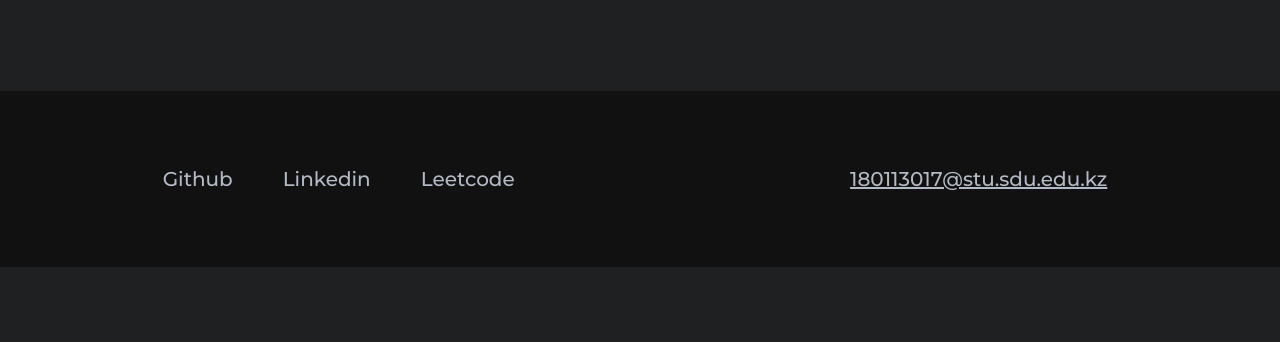
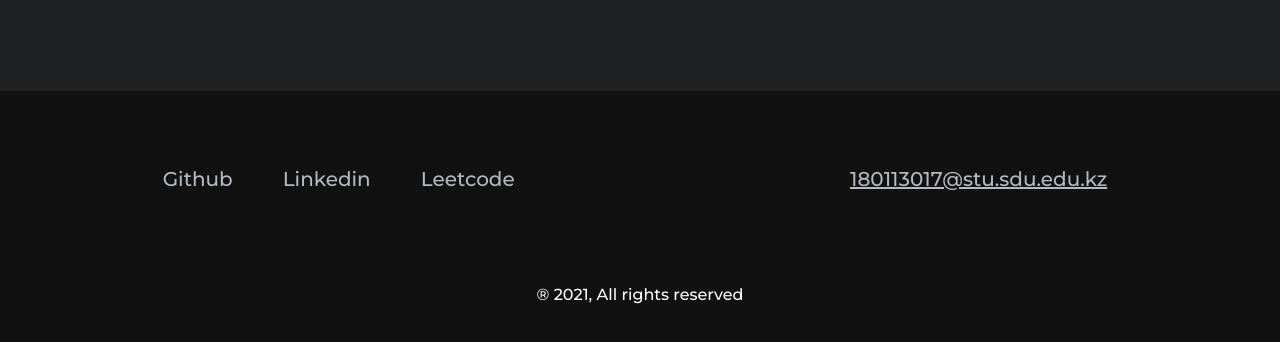
Before and after one commit to kenadil/rsschool-cv, a plain HTML site: page index.html in a window 1280 px wide. Shown: the part 2291-2633 px from the top of the page. Before the commit the page ends 2558 px from the top, so only its background shows below. Drawn offline with Linux system fonts and the light colour scheme.

Commit message:
feat: trademark added

```diff
--- a/css/index.css
+++ b/css/index.css
@@ -201,6 +201,12 @@ main a.btn-a:hover {
 	background: #111;
 }
 
+.trademark {
+	margin-top: 50px;
+	color: white;
+	text-align: center;
+}
+
 @media only screen and (max-width: 600px) {
 	main .container {
 		display: flex;
--- a/index.html
+++ b/index.html
@@ -197,7 +197,8 @@
 				</div>
 			</div>
 		</main>
-		<footer class="flex footer">
+		<footer class="footer">
+			<div class="flex">
 				<nav class="navbar">
 					<div class="container">
 						<ul class="flex">
@@ -230,6 +231,10 @@
 						</ul>
 					</div>
 				</nav>
+			</div>
+			<p class="trademark">
+				® 2021, All rights reserved
+			</p>
 		</footer>
 	</div>
 </body>
```
Lines whose indentation alone changed are shown as unchanged.
